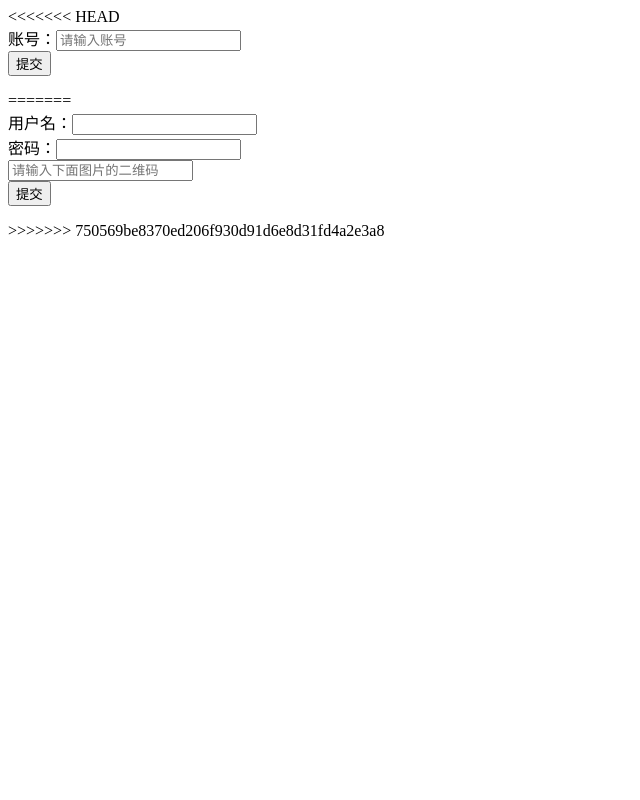
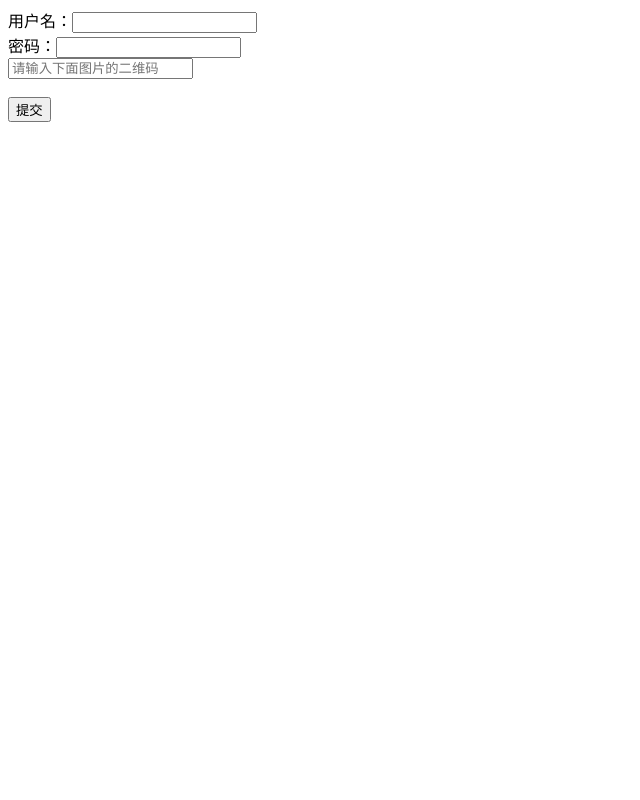
Before and after one commit to CodePythonFollow/Django, a Django app: template templates/login.html in a window 1280 px wide. Shown: the whole page, without its empty margins (0-640 px from the left). Run offline with Django 3.2, Linux system fonts and the light colour scheme; the template is opened without the code that fills it, so the values that code supplies are empty.

Commit message:
解决冲突

```diff
--- a/Jango/urls.py
+++ b/Jango/urls.py
@@ -19,13 +19,10 @@ from django.urls import path, include
 
 urlpatterns = [
     path('admin/', admin.site.urls),
-<<<<<<< HEAD
     path('app/', include(('app.urls', 'app'), namespace='app')),
     path('two/', include(('Two.urls', 'Two'), namespace='two')),
     path('three/', include(('three.urls', 'three'), namespace='three')),
-=======
     path('app/', include('app.urls')),
-    path('paginator/', include(('paginator_app.urls', 'paginator_app'), namespace='paginator')),
+    path('paginator/', include(('paginator_app.urls', 'paginator_app'), namespace='paginator'),
     path('verify/', include(('verify_code.urls', 'verify_code'), namespace='verify')),
->>>>>>> 750569be8370ed206f930d91d6e8d31fd4a2e3a8
 ]
--- a/app/models.py
+++ b/app/models.py
@@ -6,11 +6,5 @@ class Grade(models.Model):
 
 
 class Student(models.Model):
-<<<<<<< HEAD
-    s_name = models.CharField(max_length=10)
-    s_grade = models.ForeignKey(Grade, on_delete=models.CASCADE)  # 级联删除
-=======
-
     s_name = models.CharField(max_length=10)
     s_grade = models.ForeignKey(Grade, on_delete=models.CASCADE, null=True)
->>>>>>> 750569be8370ed206f930d91d6e8d31fd4a2e3a8
--- a/templates/login.html
+++ b/templates/login.html
@@ -1,26 +1,14 @@
-<<<<<<< HEAD
-<!DOCTYPE html>
-<html lang="en">
-<head>
-    <meta charset="UTF-8">
-    <title>登录</title>
-</head>
-<body>
-<form method="post" action="/app/setcookie/">
-    账号：<input type="text" name="uname" id="" placeholder="请输入账号" />
-    <br>
-    <button>提交</button>
-</form>
-=======
 <!doctype html>
 <html lang="en">
+
 <head>
     <meta charset="UTF-8">
     <meta name="viewport"
-          content="width=device-width, user-scalable=no, initial-scale=1.0, maximum-scale=1.0, minimum-scale=1.0">
+        content="width=device-width, user-scalable=no, initial-scale=1.0, maximum-scale=1.0, minimum-scale=1.0">
     <meta http-equiv="X-UA-Compatible" content="ie=edge">
     <title>登录</title>
 </head>
+
 <body>
 
     <form action={% url 'verify:login' %} method="post">
@@ -34,6 +22,6 @@
         <br>
         <button type="submit">提交</button>
     </form>
->>>>>>> 750569be8370ed206f930d91d6e8d31fd4a2e3a8
 </body>
+
 </html>
```
Also changed, not shown: Jango/settings.py (+4 -12 lines).
